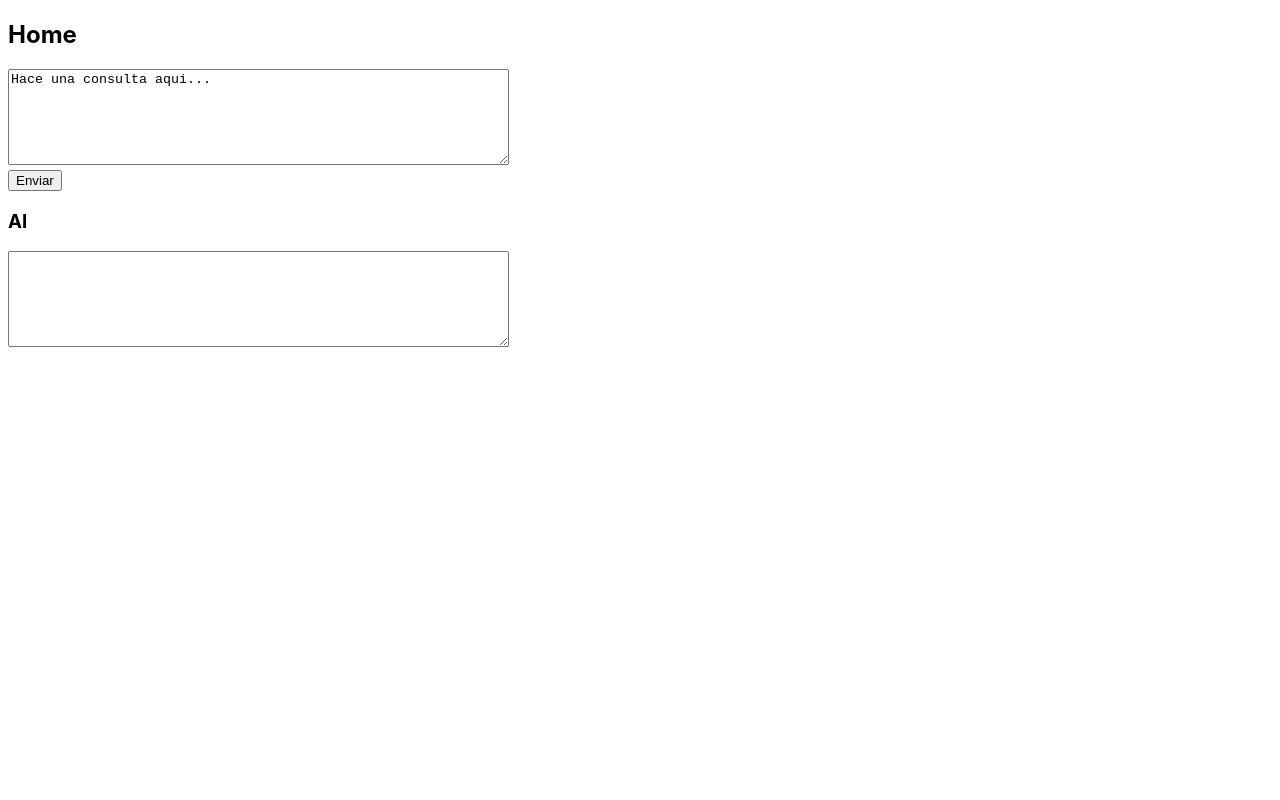
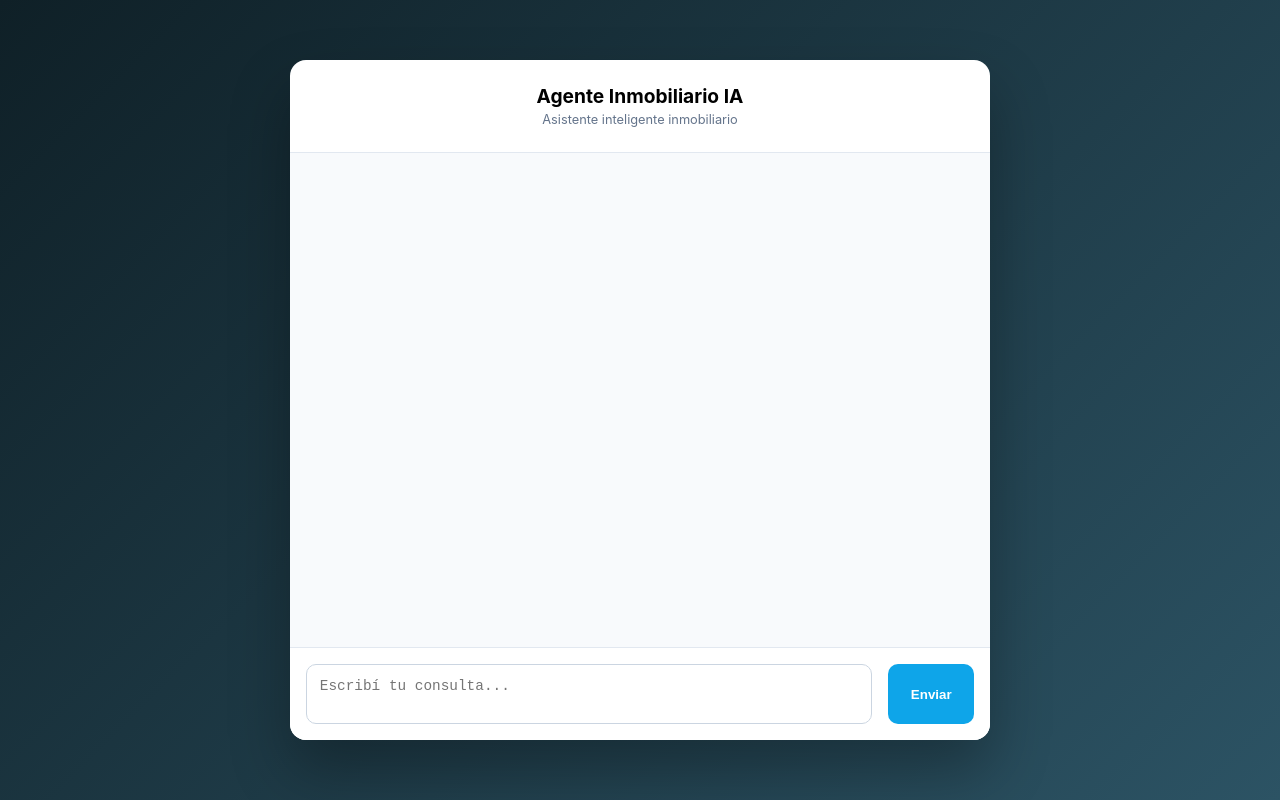
Before and after one commit to jviglio/club-ui, an Angular app: page /home in a window 1280 px wide. Built offline with nearby package versions, Linux system fonts and the light colour scheme.

Commit message:
Update home and login styles

```diff
--- a/src/app/features/home/home.html
+++ b/src/app/features/home/home.html
@@ -1,17 +1,39 @@
-<h2>Home</h2>
+<div class="home-container">
+  <div class="chat-card">
 
-<textarea [(ngModel)]="text" rows="6" cols="60"></textarea>
-<br />
-<!-- <button (click)="summarize()" [disabled]="loading">
-  {{ loading ? 'Consultando...' : 'Consultar' }}
-</button> -->
+    <div class="chat-header">
+      <h2>Agente Inmobiliario IA</h2>
+      <span>Asistente inteligente inmobiliario</span>
+    </div>
 
-<button (click)="summarizeWebhook()" [disabled]="loading">
-  Enviar
-</button>
+    <div class="chat-messages">
+      <div *ngFor="let msg of messages"
+           [ngClass]="msg.role">
 
+        <div class="bubble">
+          {{ msg.content }}
+        </div>
 
-<p *ngIf="error" style="color:red">{{ error }}</p>
+      </div>
 
-<h3>AI</h3>
-<textarea rows="6" cols="60" readonly>{{ summary }}</textarea>
+      <div *ngIf="loading" class="ai">
+        <div class="bubble typing">Escribiendo...</div>
+      </div>
+    </div>
+
+    <form class="chat-input" (ngSubmit)="sendMessage()">
+      <textarea
+        [(ngModel)]="text"
+        name="text"
+        rows="2"
+        placeholder="Escribí tu consulta..."
+        required>
+      </textarea>
+
+      <button type="submit" [disabled]="loading">
+        Enviar
+      </button>
+    </form>
+
+  </div>
+</div>
--- a/src/app/features/home/home.scss
+++ b/src/app/features/home/home.scss
@@ -0,0 +1,119 @@
+.home-container {
+  height: 100vh;
+  display: flex;
+  justify-content: center;
+  align-items: center;
+  background: linear-gradient(135deg, #0f2027, #2c5364);
+  font-family: 'Inter', 'Segoe UI', sans-serif;
+}
+
+.chat-card {
+  width: 700px;
+  height: 85vh;
+  background: white;
+  border-radius: 16px;
+  display: flex;
+  flex-direction: column;
+  box-shadow: 0 30px 60px rgba(0,0,0,0.3);
+  overflow: hidden;
+}
+
+.chat-header {
+  padding: 1.5rem;
+  border-bottom: 1px solid #e2e8f0;
+  text-align: center;
+}
+
+.chat-header h2 {
+  margin: 0;
+  font-size: 1.2rem;
+}
+
+.chat-header span {
+  font-size: 0.8rem;
+  color: #64748b;
+}
+
+.chat-messages {
+  flex: 1;
+  padding: 1.5rem;
+  overflow-y: auto;
+  display: flex;
+  flex-direction: column;
+  gap: 1rem;
+  background: #f8fafc;
+}
+
+.user {
+  display: flex;
+  justify-content: flex-end;
+}
+
+.ai {
+  display: flex;
+  justify-content: flex-start;
+}
+
+.bubble {
+  max-width: 75%;
+  padding: 0.9rem 1rem;
+  border-radius: 12px;
+  font-size: 0.9rem;
+  line-height: 1.4;
+  white-space: pre-line;
+}
+
+.user .bubble {
+  background: #0ea5e9;
+  color: white;
+  border-bottom-right-radius: 4px;
+}
+
+.ai .bubble {
+  background: #e2e8f0;
+  color: #1e293b;
+  border-bottom-left-radius: 4px;
+}
+
+.typing {
+  opacity: 0.7;
+  font-style: italic;
+}
+
+.chat-input {
+  display: flex;
+  padding: 1rem;
+  border-top: 1px solid #e2e8f0;
+  gap: 1rem;
+  background: white;
+}
+
+.chat-input textarea {
+  flex: 1;
+  resize: none;
+  border-radius: 10px;
+  border: 1px solid #cbd5e1;
+  padding: 0.8rem;
+  font-size: 0.9rem;
+}
+
+.chat-input textarea:focus {
+  outline: none;
+  border-color: #0ea5e9;
+  box-shadow: 0 0 0 3px rgba(14,165,233,0.2);
+}
+
+.chat-input button {
+  background: #0ea5e9;
+  color: white;
+  border: none;
+  padding: 0 1.4rem;
+  border-radius: 10px;
+  cursor: pointer;
+  font-weight: 600;
+}
+
+.chat-input button:disabled {
+  background: #94a3b8;
+  cursor: not-allowed;
+}
--- a/src/app/features/home/home.ts
+++ b/src/app/features/home/home.ts
@@ -1,6 +1,5 @@
 import { Component } from '@angular/core';
 import { CommonModule } from '@angular/common';
-import { AiService } from '../../core/ai/ai.service';
 import { FormsModule } from '@angular/forms';
 import { ChangeDetectorRef } from '@angular/core';
 import { EcommerceWebhookService } from '../../core/webhooks/ecommerce-webhook.service';
@@ -10,22 +9,32 @@ import { EcommerceWebhookService } from '../../core/webhooks/ecommerce-webhook.s
   standalone: true,
   imports: [CommonModule, FormsModule],
   templateUrl: './home.html',
+  styleUrls: ['./home.scss']
 })
 export class HomeComponent {
-  text = 'Hace una consulta aqui...';
-  summary = '';
+
+  text = '';
   loading = false;
-  error = '';
 
-  constructor(private ai: AiService, private webhook: EcommerceWebhookService, private cdr: ChangeDetectorRef) {}
+  messages: { role: 'user' | 'ai', content: string }[] = [];
 
-  summarizeWebhook(): void {
+  constructor(
+    private webhook: EcommerceWebhookService,
+    private cdr: ChangeDetectorRef
+  ) {}
+
+  sendMessage(): void {
+
+    if (!this.text.trim()) return;
+
+    const userText = this.text;
+
+    this.messages.push({ role: 'user', content: userText });
+    this.text = '';
     this.loading = true;
-  this.error = '';
-  this.summary = '';
 
     const payload = {
-    message: this.text,
+      message: userText,
       timestamp: new Date().toISOString(),
       messageId: `msg_${Date.now()}`,
       metadata: {
@@ -33,51 +42,40 @@ export class HomeComponent {
         source: 'Home Chat',
         pageUrl: window.location.href,
         sessionId: 'session_home',
-      messageCount: 1
+        messageCount: this.messages.length
       }
     };
 
     this.webhook.send(payload).subscribe({
-    next: (res) => {
+      next: (res: any) => {
+
         this.loading = false;
 
-      const reply = (res as any).reply;
+        const reply = res?.reply ?? 'Sin respuesta del servidor';
 
         try {
           const parsed = JSON.parse(reply);
-        this.summary = parsed.output ?? reply;
+          this.messages.push({
+            role: 'ai',
+            content: parsed.output ?? reply
+          });
         } catch {
-        this.summary = reply;
+          this.messages.push({
+            role: 'ai',
+            content: reply
+          });
         }
 
         this.cdr.detectChanges();
       },
-    error: (e) => {
+      error: () => {
         this.loading = false;
-      this.error = e?.error ?? 'Falló la llamada al webhook';
+        this.messages.push({
+          role: 'ai',
+          content: 'Error en la consulta.'
+        });
         this.cdr.detectChanges();
       }
     });
   }
-
-
-  // summarize(): void {
-  //   this.loading = true;
-  //   this.error = '';
-  //   this.summary = '';
-
-  //   this.ai.summarize(this.text).subscribe({
-  //     next: (res) => {
-  //       this.loading = false;
-  //       this.summary = res.summary;
-  //       console.log(this.summary);
-  //       this.cdr.detectChanges();
-  //     },
-  //     error: (e) => {
-  //       this.loading = false;
-  //       this.error = e?.error ?? 'Falló la llamada';
-  //       this.cdr.detectChanges();
-  //     }
-  //   });
-  // }
 }
--- a/src/app/features/login/login.html
+++ b/src/app/features/login/login.html
@@ -1,7 +1,29 @@
-<h2>Login</h2>
+<div class="login-container">
+  <div class="login-card">
+    <h2>Agente Inmobiliario IA</h2>
 
-<button (click)="login()" [disabled]="loading">
-  {{ loading ? 'Entrando...' : 'Entrar' }}
-</button>
+    <form (ngSubmit)="login()">
+      <input
+        type="text"
+        placeholder="Usuario"
+        [(ngModel)]="username"
+        name="username"
+        required
+      />
 
-<p *ngIf="error" style="color:red">{{ error }}</p>
+      <input
+        type="password"
+        placeholder="Contraseña"
+        [(ngModel)]="password"
+        name="password"
+        required
+      />
+
+      <button type="submit" [disabled]="loading">
+        {{ loading ? 'Ingresando...' : 'Ingresar' }}
+      </button>
+    </form>
+
+    <p *ngIf="error" class="error">{{ error }}</p>
+  </div>
+</div>
--- a/src/app/features/login/login.scss
+++ b/src/app/features/login/login.scss
@@ -0,0 +1,153 @@
+html, body {
+  height: 100%;
+  margin: 0;
+}
+
+.login-container {
+  height: 100vh;
+  display: flex;
+  justify-content: center;
+  align-items: center;
+  background: linear-gradient(135deg, #0f2027, #2c5364);
+  font-family: 'Inter', 'Segoe UI', sans-serif;
+}
+
+.login-card {
+  background: #ffffff;
+  padding: 2.5rem;
+  border-radius: 14px;
+  width: 380px;
+  box-shadow: 0 25px 50px rgba(0, 0, 0, 0.25);
+  animation: fadeIn 0.4s ease-out;
+}
+
+.login-card h2 {
+  margin: 0 0 0.5rem 0;
+  font-weight: 600;
+  text-align: center;
+  color: #1e293b;
+}
+
+.subtitle {
+  text-align: center;
+  font-size: 0.9rem;
+  color: #64748b;
+  margin-bottom: 1.8rem;
+}
+
+form {
+  display: flex;
+  flex-direction: column;
+  gap: 1rem;
+}
+
+label {
+  font-size: 0.85rem;
+  font-weight: 500;
+  color: #334155;
+}
+
+input {
+  padding: 0.8rem;
+  border-radius: 8px;
+  border: 1px solid #cbd5e1;
+  font-size: 0.95rem;
+  transition: 0.2s;
+}
+
+input:focus {
+  outline: none;
+  border-color: #0ea5e9;
+  box-shadow: 0 0 0 3px rgba(14,165,233,0.2);
+}
+
+button {
+  margin-top: 0.5rem;
+  padding: 0.9rem;
+  border-radius: 8px;
+  border: none;
+  background: #0ea5e9;
+  color: white;
+  font-weight: 600;
+  cursor: pointer;
+  transition: 0.2s;
+}
+
+button:hover {
+  background: #0284c7;
+}
+
+button:disabled {
+  background: #94a3b8;
+  cursor: not-allowed;
+}
+
+.error {
+  margin-top: 1rem;
+  font-size: 0.85rem;
+  color: #ef4444;
+  text-align: center;
+}
+
+@keyframes fadeIn {
+  from { opacity: 0; transform: translateY(12px); }
+  to { opacity: 1; transform: translateY(0); }
+}
+
+
+// .login-container {
+//   height: 100vh;
+//   display: flex;
+//   flex-direction: column;
+//   justify-content: center;
+//   align-items: center;
+//   background: linear-gradient(135deg, #0f2027, #203a43, #2c5364);
+//   font-family: 'Segoe UI', sans-serif;
+//   color: white;
+
+//   h2 {
+//     margin-bottom: 2rem;
+//     font-weight: 600;
+//     letter-spacing: 1px;
+//   }
+
+//   form {
+//     display: flex;
+//     flex-direction: column;
+//     width: 300px;
+//     gap: 1rem;
+//   }
+
+//   input {
+//     padding: 0.8rem;
+//     border-radius: 6px;
+//     border: none;
+//     outline: none;
+//     font-size: 0.95rem;
+//   }
+
+//   button {
+//     padding: 0.8rem;
+//     border: none;
+//     border-radius: 6px;
+//     background-color: #00c6ff;
+//     color: #000;
+//     font-weight: 600;
+//     cursor: pointer;
+//     transition: 0.3s;
+
+//     &:hover {
+//       background-color: #00a2cc;
+//     }
+
+//     &:disabled {
+//       background-color: #888;
+//       cursor: not-allowed;
+//     }
+//   }
+
+//   .error {
+//     margin-top: 1rem;
+//     color: #ff6b6b;
+//   }
+// }
--- a/src/app/features/login/login.ts
+++ b/src/app/features/login/login.ts
@@ -2,16 +2,21 @@ import { Component } from '@angular/core';
 import { Router } from '@angular/router';
 import { AuthService } from '../../core/auth/auth.service';
 import { CommonModule } from '@angular/common';
+import { FormsModule } from '@angular/forms';
 
 @Component({
   selector: 'app-login',
   standalone: true,
-  imports: [CommonModule],
+  imports: [CommonModule, FormsModule],
   templateUrl: './login.html',
+  styleUrls: ['./login.scss']
 })
+
 export class LoginComponent {
   loading = false;
   error = '';
+  username = '';
+  password = '';
 
   constructor(private auth: AuthService, private router: Router) {}
 
--- a/src/styles.scss
+++ b/src/styles.scss
@@ -1 +1,5 @@
-/* You can add global styles to this file, and also import other style files */
+html, body {
+  height: 100%;
+  margin: 0;
+  overflow: hidden;
+}
```
Lines whose indentation alone changed are shown as unchanged.
